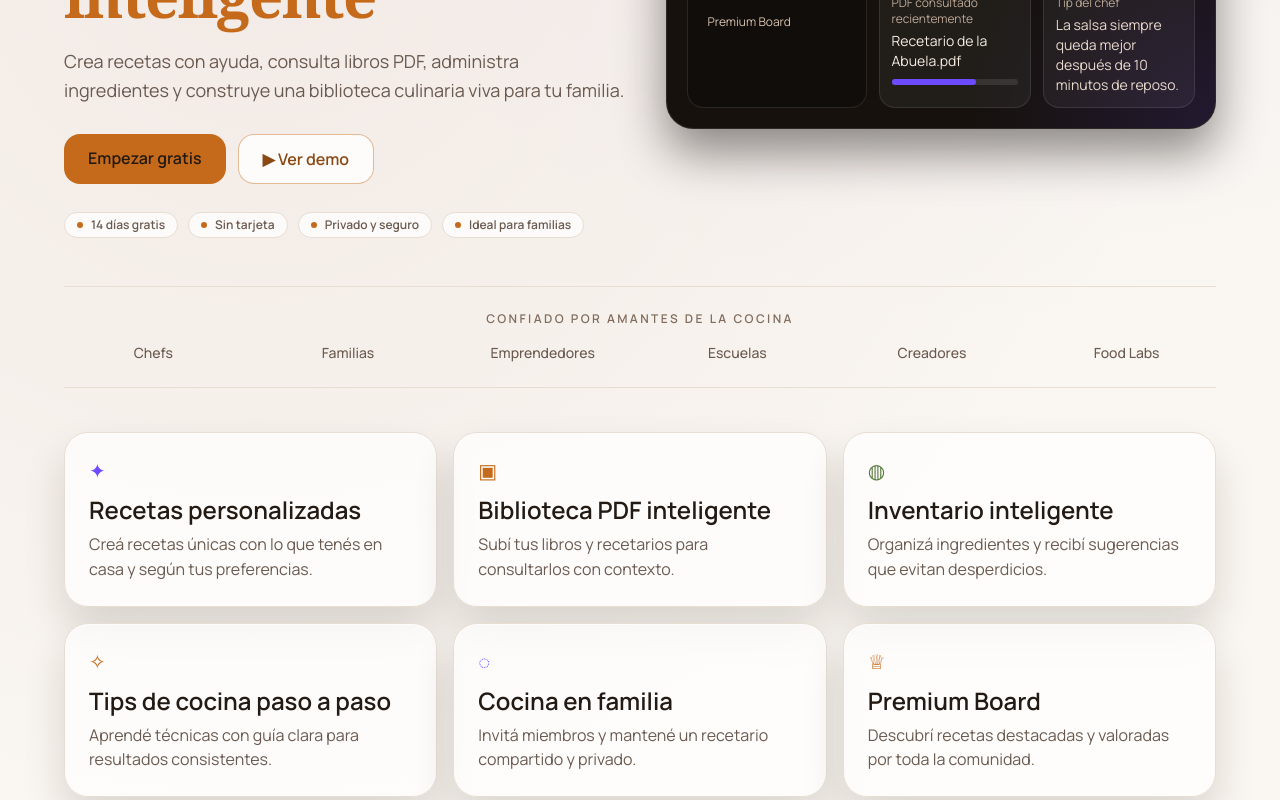
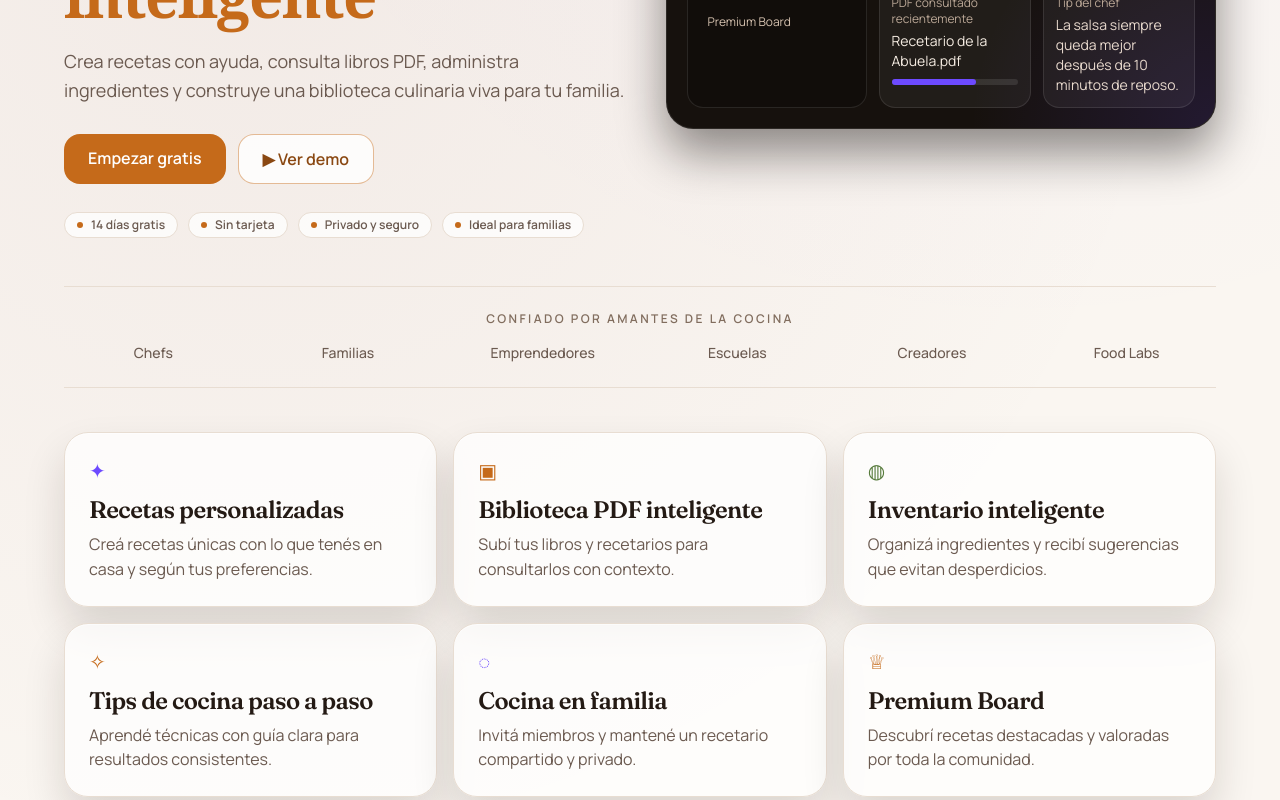
Before and after one commit to yabreu65/cocinacore, a Next.js app in the folder frontend/: page / in a window 1280 px wide. Shown: the part 520-1320 px from the top of the page. Built offline with nearby package versions, Linux system fonts and the light colour scheme; no server answers.

Commit message:
style(bistro): share semantic colors and heading typography

```diff
--- a/frontend/src/app/globals.css
+++ b/frontend/src/app/globals.css
@@ -5,10 +5,10 @@
 /* Temporary compatibility aliases; remove only after every legacy consumer migrates. */
 @layer base {
   :root {
-    --color-legacy-cta: #c56a1a;
-    --color-legacy-cta-hover: #a55412;
-    --color-legacy-accent-green: #567a3b;
-    --color-legacy-text-main: #241a14;
+    --color-legacy-cta: var(--color-action-primary);
+    --color-legacy-cta-hover: var(--color-action-primary-hover);
+    --color-legacy-accent-green: var(--color-action-secondary);
+    --color-legacy-text-main: var(--color-text-primary);
 
     --bg-main: var(--color-bg-page);
     --bg-dark: var(--color-brand-ink);
@@ -45,9 +45,11 @@ body {
   line-height: var(--leading-body);
 }
 
-a {
-  color: inherit;
-  text-decoration: none;
+@layer base {
+  a {
+    color: inherit;
+    text-decoration: none;
+  }
 }
 
 :where(a, button, input, textarea, select, [tabindex]:not([tabindex='-1'])):focus-visible {
--- a/frontend/src/styles/tokens.css
+++ b/frontend/src/styles/tokens.css
@@ -1,5 +1,8 @@
 @theme inline {
   --color-bistro-page: var(--color-bg-page);
+  --color-bistro-cream: var(--color-brand-cream);
+  --color-bistro-champagne: var(--color-brand-champagne);
+  --color-bistro-inverse: var(--color-bg-inverse);
   --color-bistro-surface: var(--color-bg-surface);
   --color-bistro-surface-warm: var(--color-bg-surface-warm);
   --color-bistro-text-primary: var(--color-text-primary);
--- a/frontend/src/styles/typography.css
+++ b/frontend/src/styles/typography.css
@@ -32,7 +32,7 @@
 }
 
 @layer base {
-  :where(h1, h2, .type-display, .type-heading) {
+  :where(h1, h2, h3, .type-display, .type-heading) {
     font-family: var(--font-heading);
     line-height: var(--leading-heading);
     letter-spacing: var(--tracking-tight);
```
